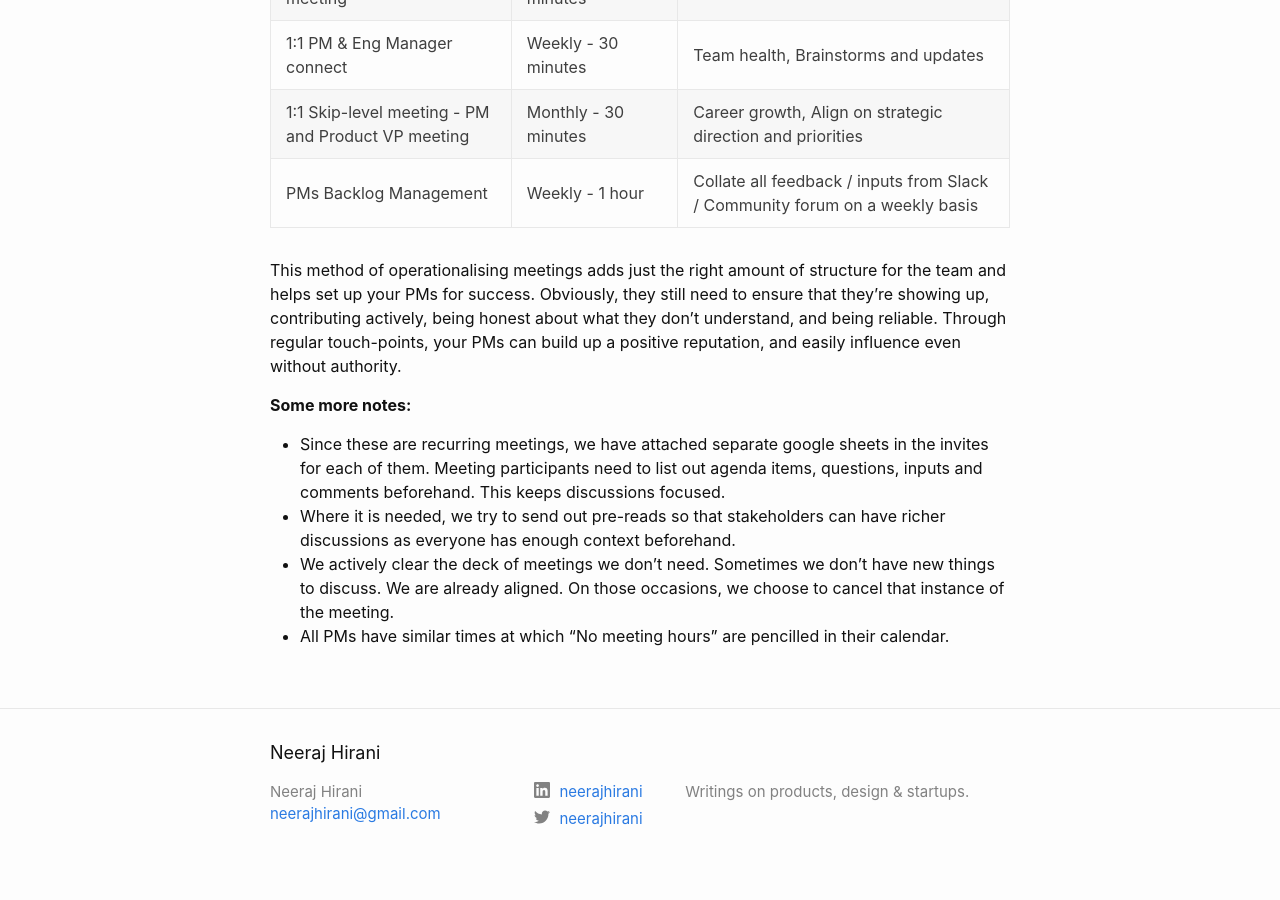
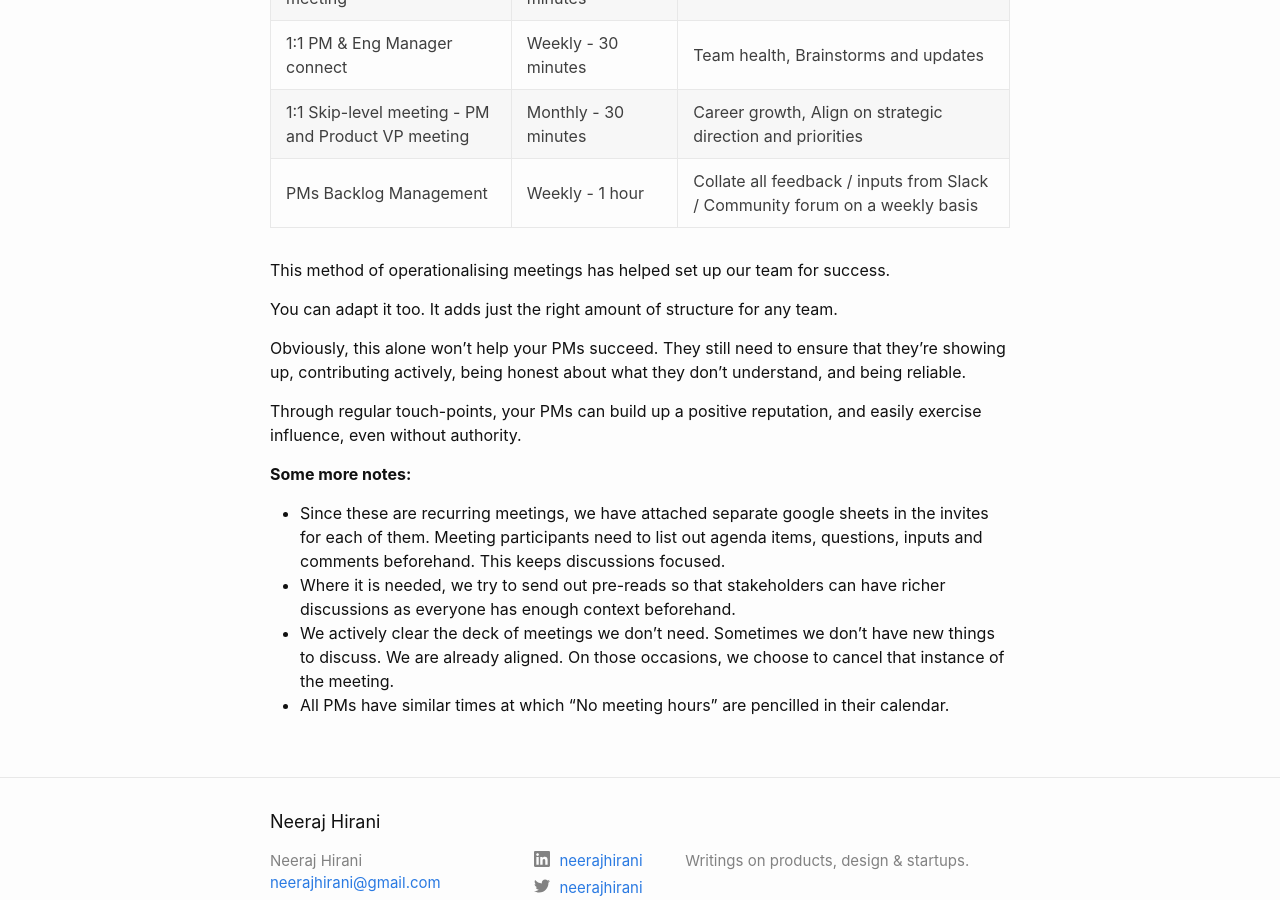
Before and after one commit to neerajhirani/neerajhirani.github.io, a Jekyll site: the page built from _posts/2022-09-21-operationalising-meetings.markdown, in a window 1280 px wide and 900 px high, scrolled down 3391 px. Built offline with Jekyll 4.4.1, drawn with Linux system fonts in a browser that asks for light colours.

Commit message:
Update 2022-09-21-operationalising-meetings.markdown

```diff
--- a/_posts/2022-09-21-operationalising-meetings.markdown
+++ b/_posts/2022-09-21-operationalising-meetings.markdown
@@ -66,7 +66,13 @@ Below are examples of meetings that I advocate each PMs have individually or wit
 | 1:1 Skip-level meeting - PM and Product VP meeting | Monthly - 30 minutes                | Career growth, Align on strategic direction and priorities                                             |
 | PMs Backlog Management                             | Weekly - 1 hour                     | Collate all feedback / inputs from Slack / Community forum on a weekly basis                           |
 
-This method of operationalising meetings adds just the right amount of structure for the team and helps set up your PMs for success. Obviously, they still need to ensure that they're showing up, contributing actively, being honest about what they don’t understand, and being reliable. Through regular touch-points, your PMs can build up a positive reputation, and easily influence even without authority.
+This method of operationalising meetings has helped set up our team for success.
+
+You can adapt it too. It adds just the right amount of structure for any team.
+
+Obviously, this alone won't help your PMs succeed. They still need to ensure that they're showing up, contributing actively, being honest about what they don’t understand, and being reliable.
+
+Through regular touch-points, your PMs can build up a positive reputation, and easily exercise influence, even without authority.
 
 **Some more notes:**
 
```
